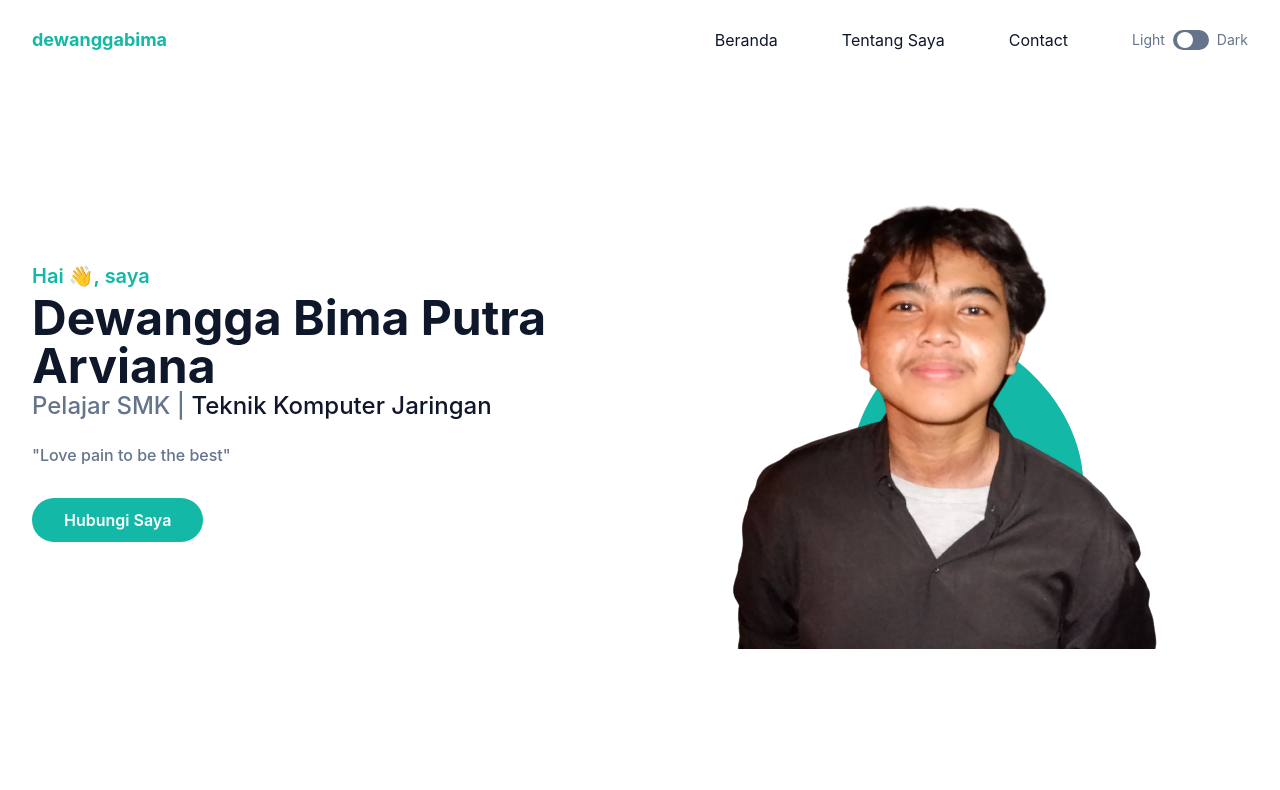
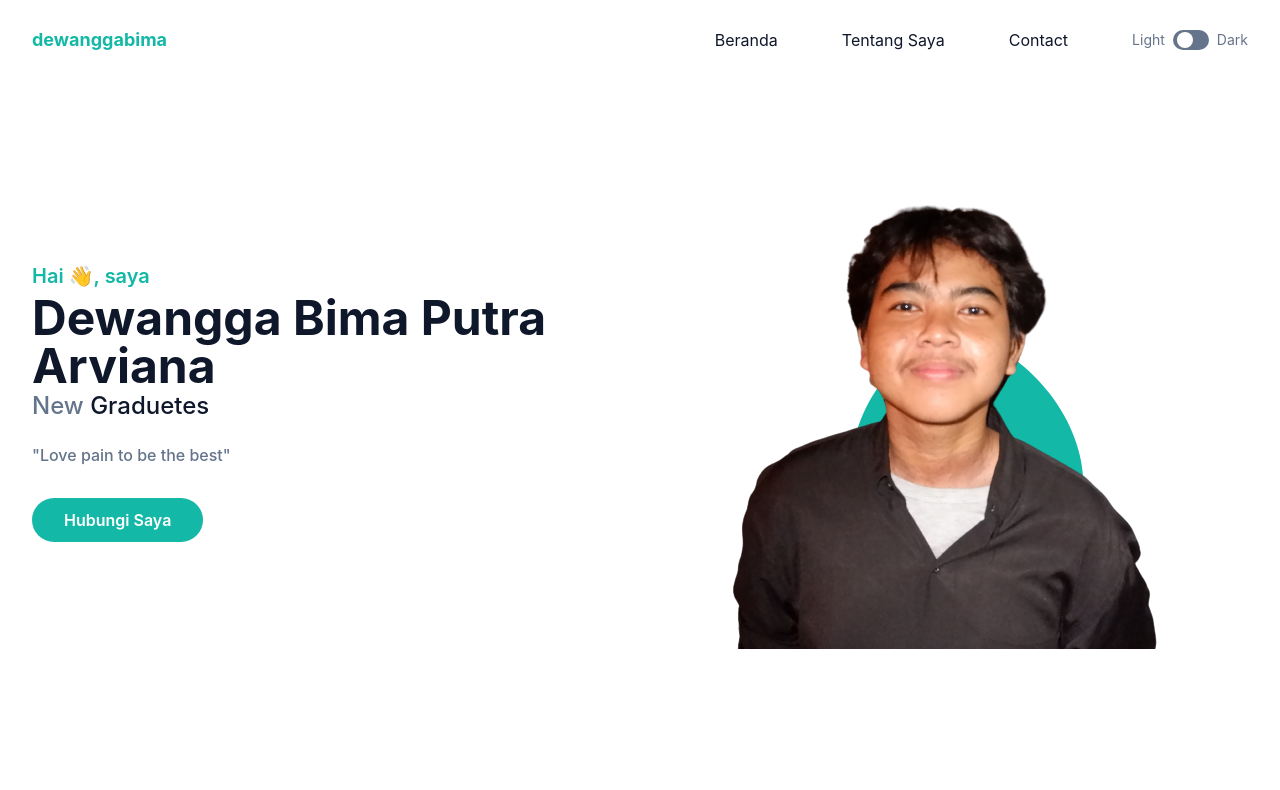
Before and after one commit to BimaARV/dewanggabima, a website: page index.html in a window 1280 px wide. Shown: the top 790 px of the page. Drawn offline with Linux system fonts and the light colour scheme.

Commit message:
ubah beberapa

```diff
--- a/index.html
+++ b/index.html
@@ -109,9 +109,9 @@
               >
             </h1>
             <h2 class="font-medium text-secondary text-lg mb-5 lg:text-2xl">
-              Pelajar SMK |
+              New
               <span class="text-dark dark:text-white"
-                >Teknik Komputer Jaringan</span
+                >Graduetes</span
               >
             </h2>
             <p class="mb-10 font-medium leading-relaxed text-secondary">
```
Also changed, not shown: 1 other file.
